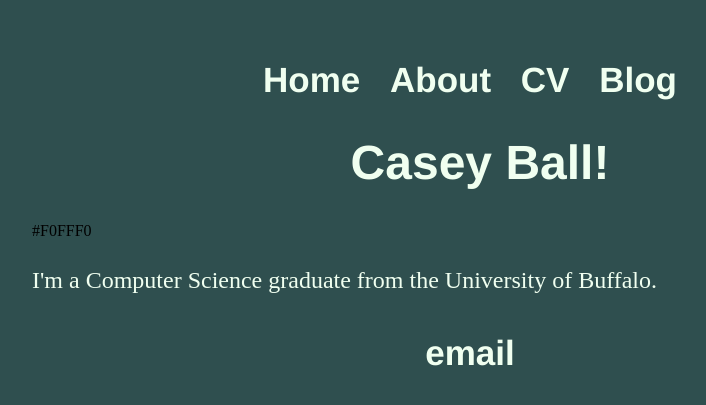
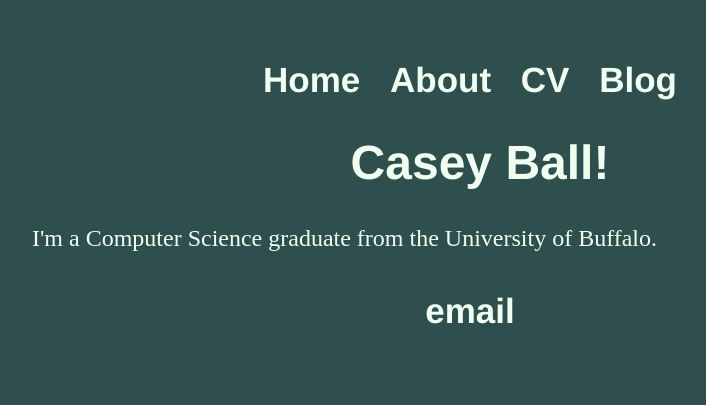
Before and after one commit to cmball2/github.io, a Jekyll site: the page built from index.html, in a window 1280 px wide. Shown: the top 405 px of the page, without its empty margins (160-866 px from the left). Built offline with Jekyll 4.4.1, drawn with Linux system fonts in a browser that asks for light colours.

Commit message:
Update index.html

```diff
--- a/index.html
+++ b/index.html
@@ -4,6 +4,6 @@ title: Casey Ball
 ---
 <div class="blurb">
 	<h1>Casey Ball!</h1>
-	<FONT COLOR= > #F0FFF0
+	<FONT COLOR=#F0FFF0>
 	<p>I'm a Computer Science graduate from the University of Buffalo. </p>
 </div><!-- /.blurb -->
```
